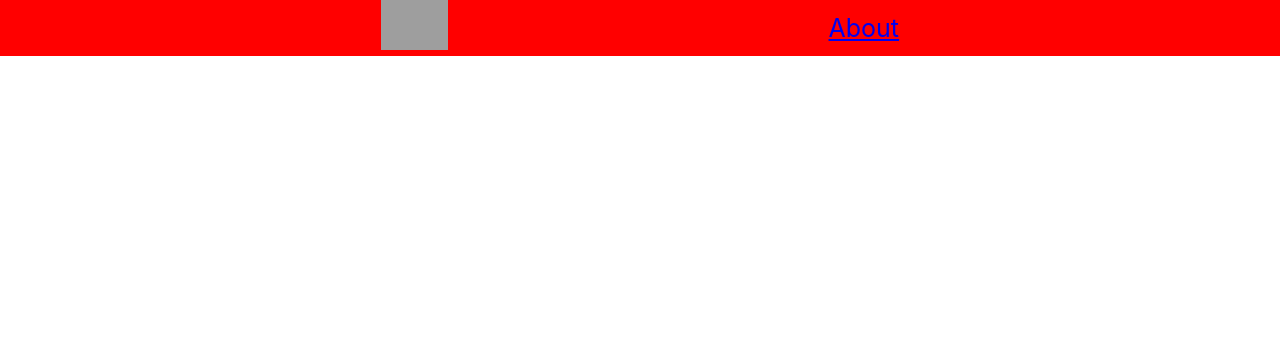
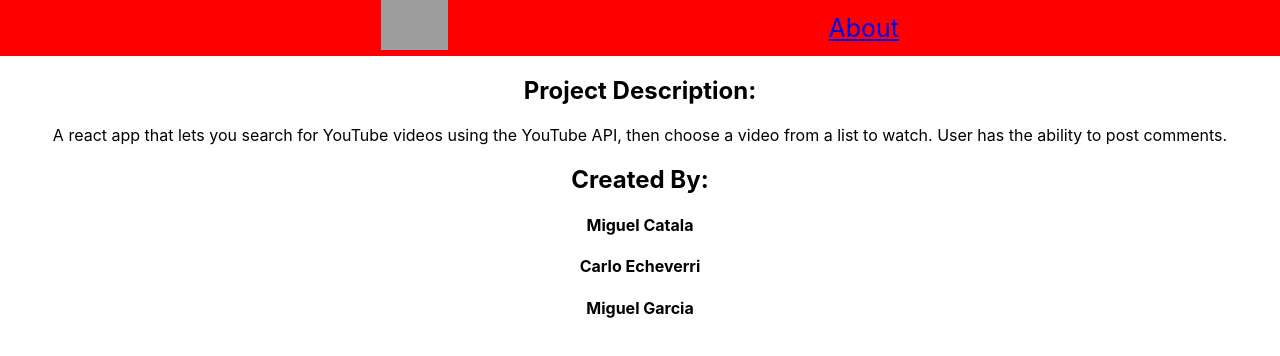
Before and after one commit to MiguelCatala27/YoutubeReact, a React (Create React App) app: page /about in a window 1280 px wide. Shown: the top 356 px of the page. Built offline with nearby package versions, Linux system fonts and the light colour scheme; grey boxes are pictures that could not be loaded.

Commit message:
created about page

```diff
--- a/src/App.js
+++ b/src/App.js
@@ -3,6 +3,7 @@ import NavBar from "./Components/NavBar";
 import { Route, Switch } from "react-router-dom";
 import Home from "./Components/Home";
 import DisplayVideo from "./Components/DisplayVideo"
+import About from "./Components/About";
 
 
 function App() {
@@ -13,6 +14,7 @@ function App() {
         <Switch>
           <Route exact path={"/"} component={Home} />
           <Route path={"/videos/:id"} component={DisplayVideo} />
+          <Route path={"/about"} component={About} />
         </Switch>
       </main>
     </div>
--- /dev/null
+++ b/src/Components/About.css
@@ -0,0 +1,5 @@
+p{
+    margin:auto;
+    padding-left: 50px;
+    padding-right: 50px;
+}
--- /dev/null
+++ b/src/Components/About.js
@@ -0,0 +1,19 @@
+import React from "react";
+import "./About.css";
+
+export default function About() {
+  return (
+    <div>
+      <h2>Project Description:</h2>
+      <p>
+        A react app that lets you search for YouTube videos using the YouTube
+        API, then choose a video from a list to watch. User has the ability to
+        post comments.
+      </p>
+      <h2>Created By:</h2>
+      <h4>Miguel Catala</h4>
+      <h4>Carlo Echeverri</h4>
+      <h4>Miguel Garcia</h4>
+    </div>
+  );
+}
```
